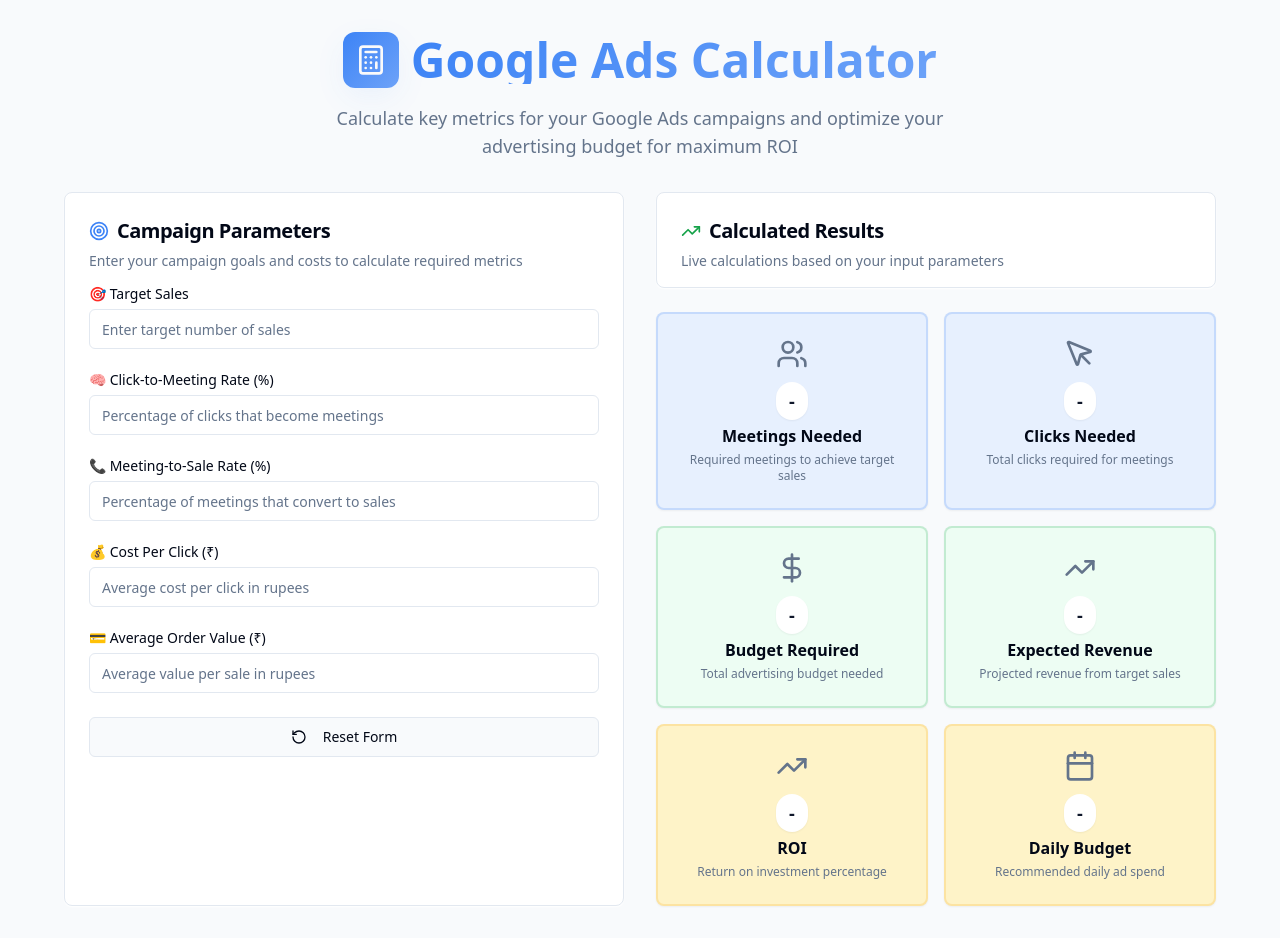
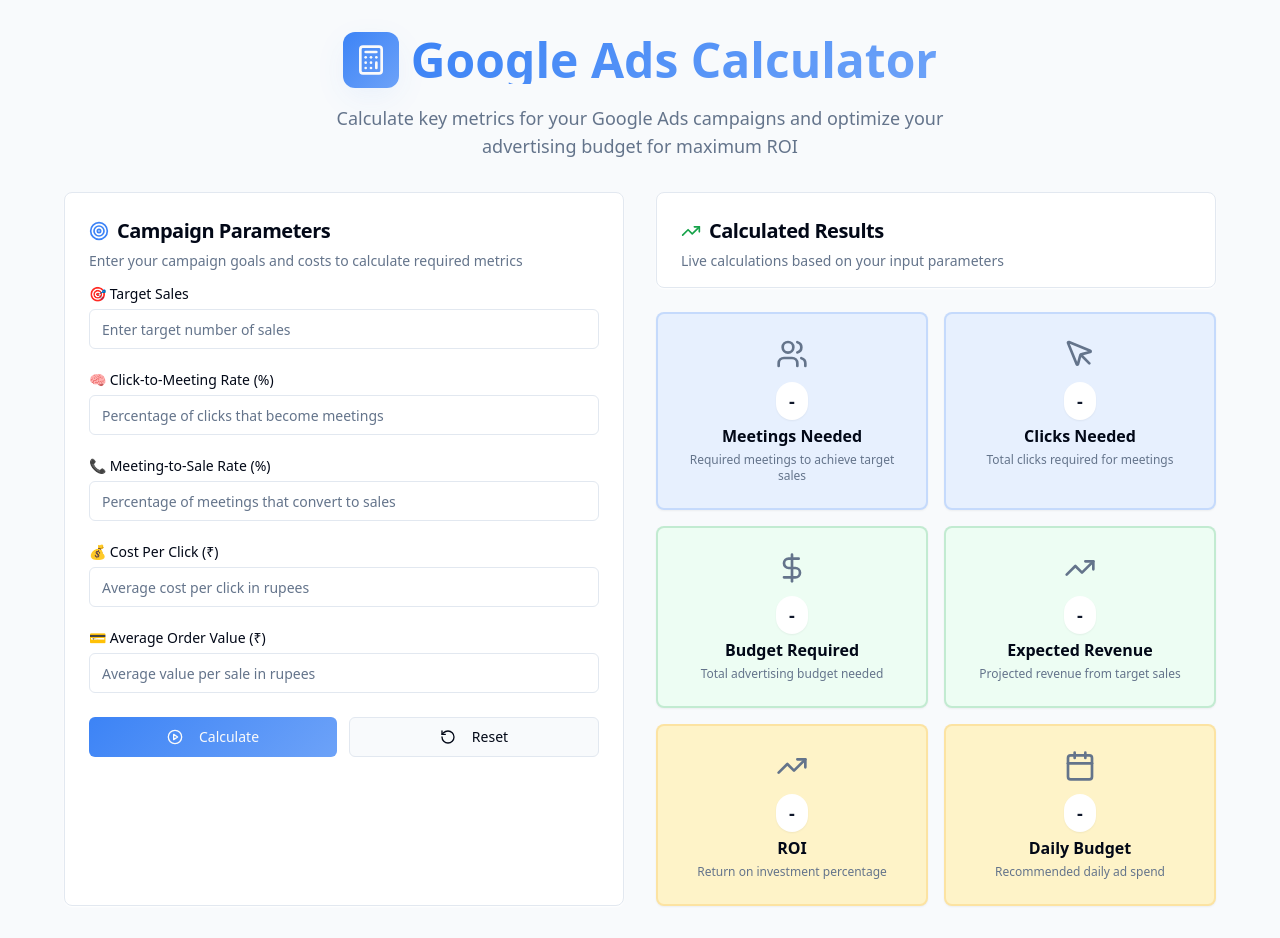
Before and after one commit to contact-2025/campaign-metric-mapper, a React (Vite) app: page / in a window 1280 px wide. Built offline with nearby package versions, Linux system fonts and the light colour scheme.

Commit message:
Add calculate button
Add a calculate button and update the logic.

```diff
--- a/src/components/GoogleAdsCalculator.tsx
+++ b/src/components/GoogleAdsCalculator.tsx
@@ -4,7 +4,7 @@ import { Input } from '@/components/ui/input';
 import { Label } from '@/components/ui/label';
 import { Button } from '@/components/ui/button';
 import { Badge } from '@/components/ui/badge';
-import { Calculator, Target, Users, MousePointer, DollarSign, TrendingUp, Calendar, RotateCcw } from 'lucide-react';
+import { Calculator, Target, Users, MousePointer, DollarSign, TrendingUp, Calendar, RotateCcw, PlayCircle } from 'lucide-react';
 
 interface CalculatorInputs {
   targetSales: number;
@@ -90,11 +90,19 @@ export const GoogleAdsCalculator = () => {
       costPerClick: 0,
       avgOrderValue: 0,
     });
+    setOutputs({
+      meetingsNeeded: 0,
+      clicksNeeded: 0,
+      budgetRequired: 0,
+      expectedRevenue: 0,
+      roi: 0,
+      dailyBudget: 0,
+    });
   };
 
-  useEffect(() => {
+  const handleCalculate = () => {
     calculateOutputs();
-  }, [inputs]);
+  };
 
   const outputCards = [
     {
@@ -258,14 +266,24 @@ export const GoogleAdsCalculator = () => {
                 />
               </div>
 
+              <div className="flex gap-3 mt-6">
+                <Button
+                  onClick={handleCalculate}
+                  className="flex-1 bg-gradient-primary hover:opacity-90 transition-opacity"
+                >
+                  <PlayCircle className="h-4 w-4 mr-2" />
+                  Calculate
+                </Button>
+
                 <Button
                   onClick={resetForm}
                   variant="outline"
-                className="w-full mt-6"
+                  className="flex-1"
                 >
                   <RotateCcw className="h-4 w-4 mr-2" />
-                Reset Form
+                  Reset
                 </Button>
+              </div>
             </CardContent>
           </Card>
 
```
Lines whose indentation alone changed are shown as unchanged.
